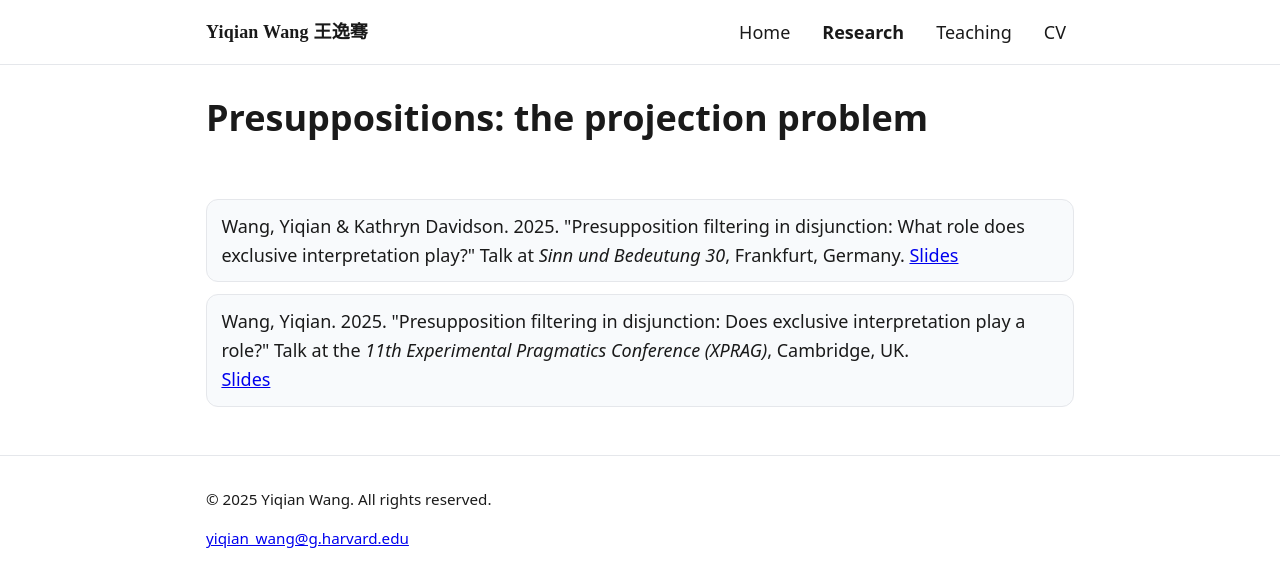
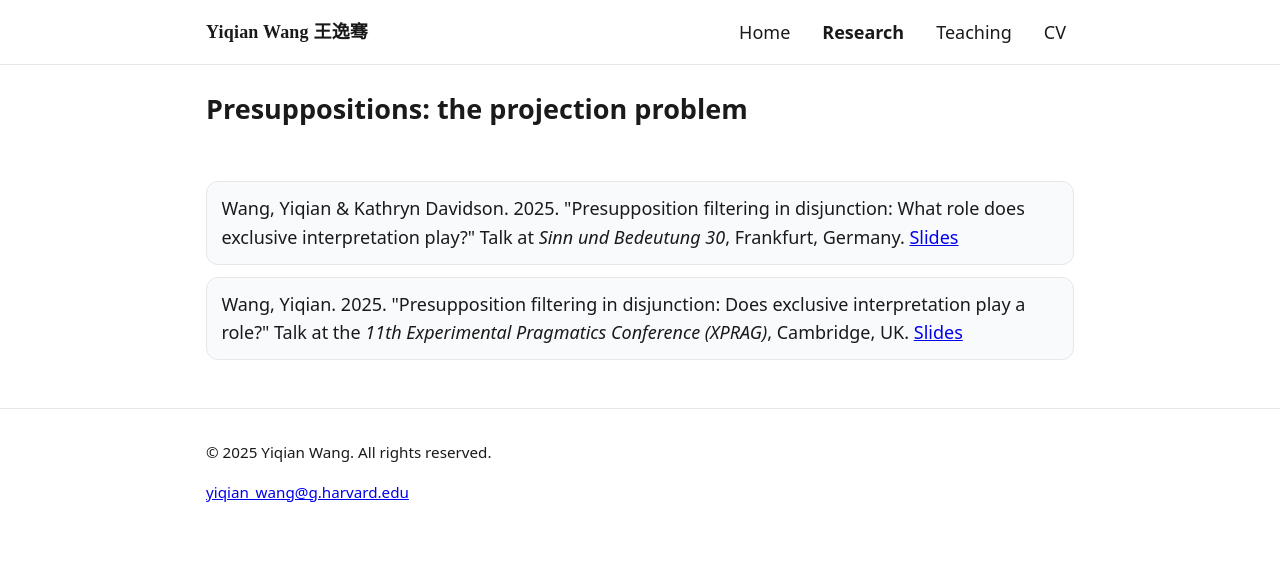
Before and after one commit to yiqian-wang02/yiqian-wang02.github.io, a plain HTML site: page research.html in a window 1280 px wide. Drawn offline with Linux system fonts and the light colour scheme; a web font is replaced by a local one.

Commit message:
Change header from h1 to h2 for consistency

```diff
--- a/research.html
+++ b/research.html
@@ -25,7 +25,7 @@
   </header>
 
   <main class="container">
-    <h1>Presuppositions: the projection problem</h1>
+    <h2>Presuppositions: the projection problem</h2>
     <!-- [<p class="note">Links open a preview in a new tab; a separate download link is provided when available.</p>] -->
 
     <section class="news">
@@ -40,7 +40,7 @@
         <li>
           Wang, Yiqian. 2025.
           "Presupposition filtering in disjunction: Does exclusive interpretation play a role?"
-          Talk at the <em>11th Experimental Pragmatics Conference (XPRAG)</em>, Cambridge, UK.<br>
+          Talk at the <em>11th Experimental Pragmatics Conference (XPRAG)</em>, Cambridge, UK.
           <a href="assets/XPrag2025-Wang-slides.pdf#view=FitH" target="_blank" rel="noopener"> Slides</a>
         </li>
       </ul>
```
